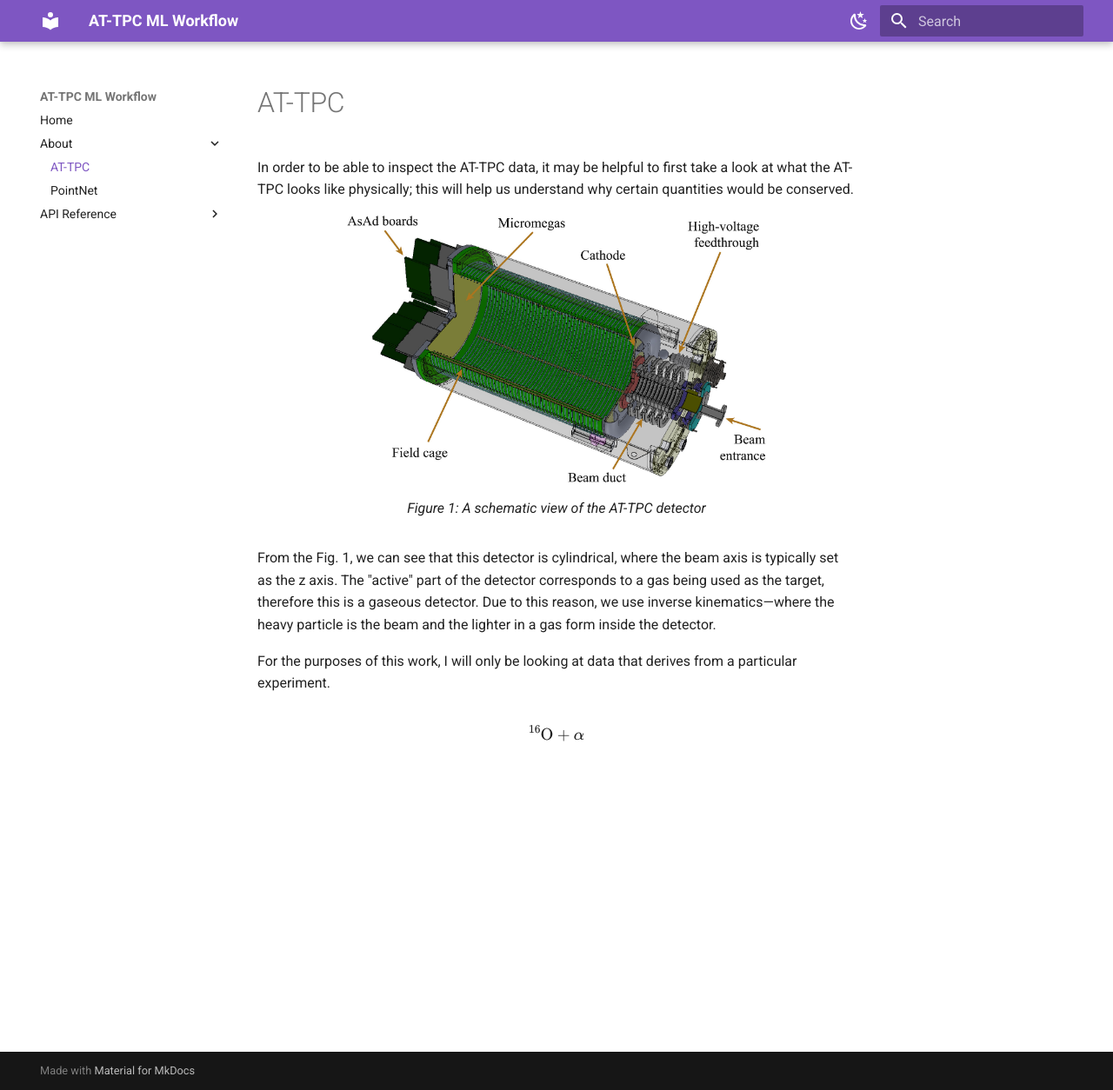
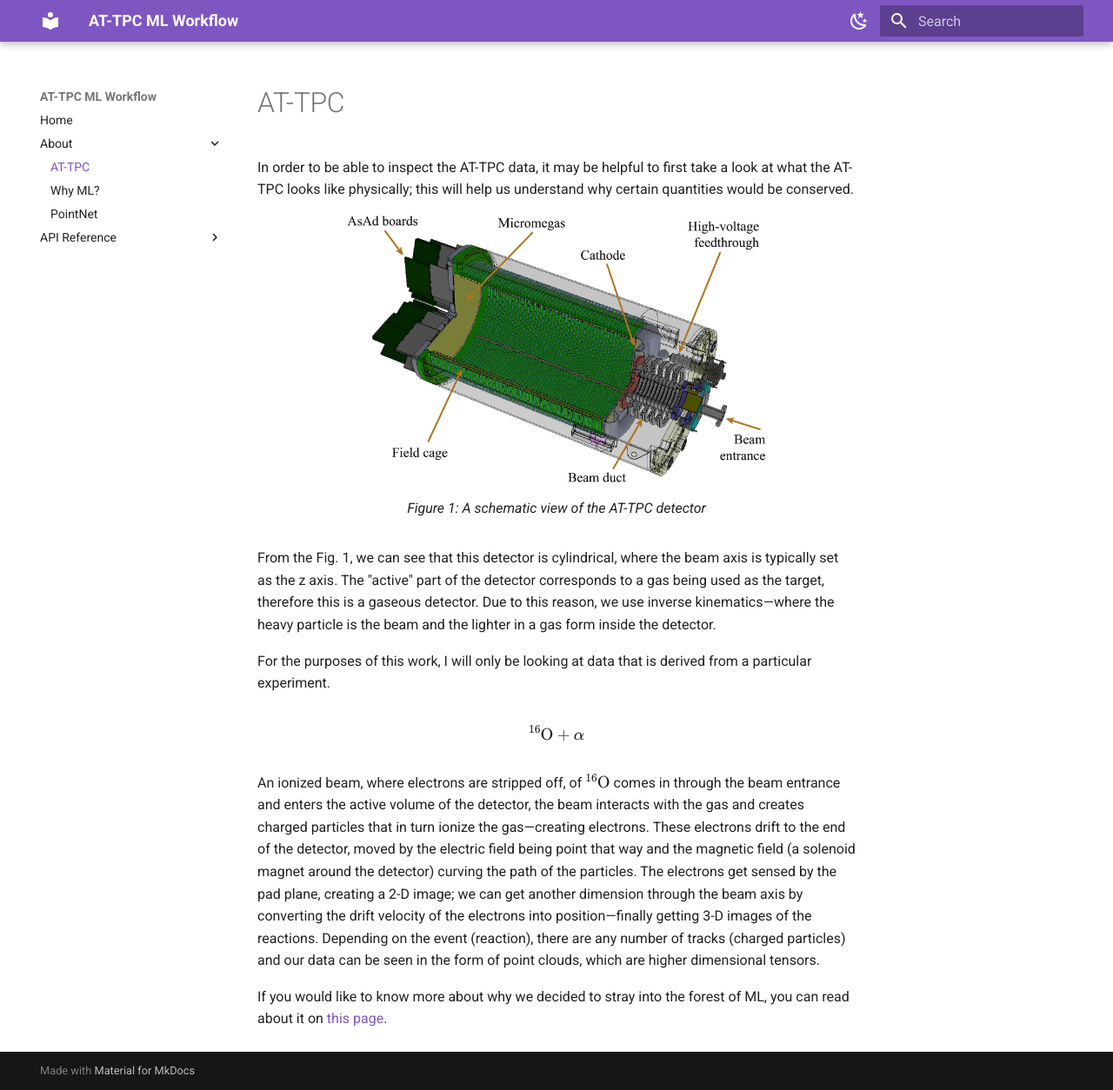
Before and after one commit to singhp99/AT-TPC_ML_workflow, an MkDocs documentation site: the page built from docs/about/about_det.md, in a window 1280 px wide and 1254 px high. Shown: the whole window at 87% size. Built offline with MkDocs 1.6.1 and Material for MkDocs 9.7.7, drawn with Linux system fonts in a browser that asks for light colours.

Commit message:
18112025 added to about section

```diff
--- a/docs/about/about_det.md
+++ b/docs/about/about_det.md
@@ -7,8 +7,12 @@ In order to be able to inspect the AT-TPC data, it may be helpful to first take
 
 From the Fig. 1, we can see that this detector is cylindrical, where the beam axis is typically set as the z axis. The "active" part of the detector corresponds to a gas being used as the target, therefore this is a gaseous detector. Due to this reason, we use inverse kinematics&mdash;where the heavy particle is the beam and the lighter in a gas form inside the detector.
 
-For the purposes of this work, I will only be looking at data that derives from a particular experiment.
+For the purposes of this work, I will only be looking at data that is derived from a particular experiment.
 
 $$
 ^{16}\text{O} + \alpha
 $$
+
+An ionized beam, where electrons are stripped off, of $^{16}\text{O}$ comes in through the beam entrance and enters the active volume of the detector, the beam interacts with the gas and creates charged particles that in turn ionize the gas&mdash;creating electrons. These electrons drift to the end of the detector, moved by the electric field being point that way and the magnetic field (a solenoid magnet around the detector) curving the path of the particles. The electrons get sensed by the pad plane, creating a 2-D image; we can get another dimension through the beam axis by converting the drift velocity of the electrons into position&mdash;finally getting 3-D images of the reactions. Depending on the event (reaction), there are any number of tracks (charged particles) and our data can be seen in the form of point clouds, which are higher dimensional tensors.
+
+If you would like to know more about why we decided to stray into the forest of ML, you can read about it on [this page](why_ml.md).
--- a/mkdocs.yml
+++ b/mkdocs.yml
@@ -6,6 +6,7 @@ nav:
   - Home: index.md
   - About:
     - AT-TPC: about/about_det.md
+    - Why ML?: about/why_ml.md
     - PointNet: about/about_pn.md
   # - User Guide:
   - API Reference:
```
Also changed, not shown: docs/about/why_ml.md (added, +30 -0 lines), docs/imgs/attpc_tensor.png (added), docs/imgs/convgif.gif.webp (added).
